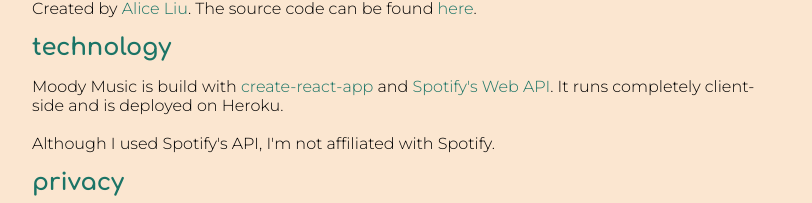
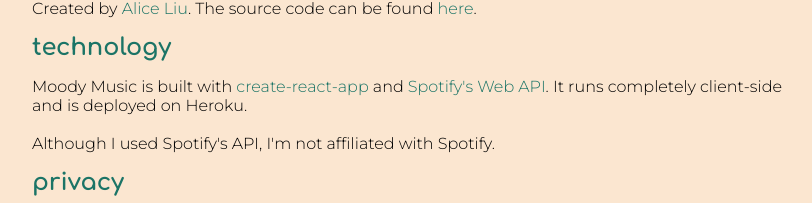
Before and after one commit to alicemliu/moody-music, a React (Create React App) app: page /about in a window 1280 px wide. Shown: the part 332-535 px from the top of the page, without its empty margins (233-1045 px from the left). Built offline with nearby package versions, Linux system fonts and the light colour scheme.

Commit message:
typo fix and new build

```diff
--- a/src/components/about.js
+++ b/src/components/about.js
@@ -17,7 +17,7 @@
 
         <div className="subtitle">technology</div>
         <div className="body-text">
-          Moody Music is build with <a href="https://create-react-app.dev/">create-react-app</a> and <a href="https://developer.spotify.com/documentation/web-api/">Spotify's Web API</a>. It runs completely client-side and is deployed on Heroku.<br/><br/>
+          Moody Music is built with <a href="https://create-react-app.dev/">create-react-app</a> and <a href="https://developer.spotify.com/documentation/web-api/">Spotify's Web API</a>. It runs completely client-side and is deployed on Heroku.<br/><br/>
           Although I used Spotify's API, I'm not affiliated with Spotify.
         </div>
 
```
Also changed, not shown: 6 other files (tests, documents, lock files or other folders).
